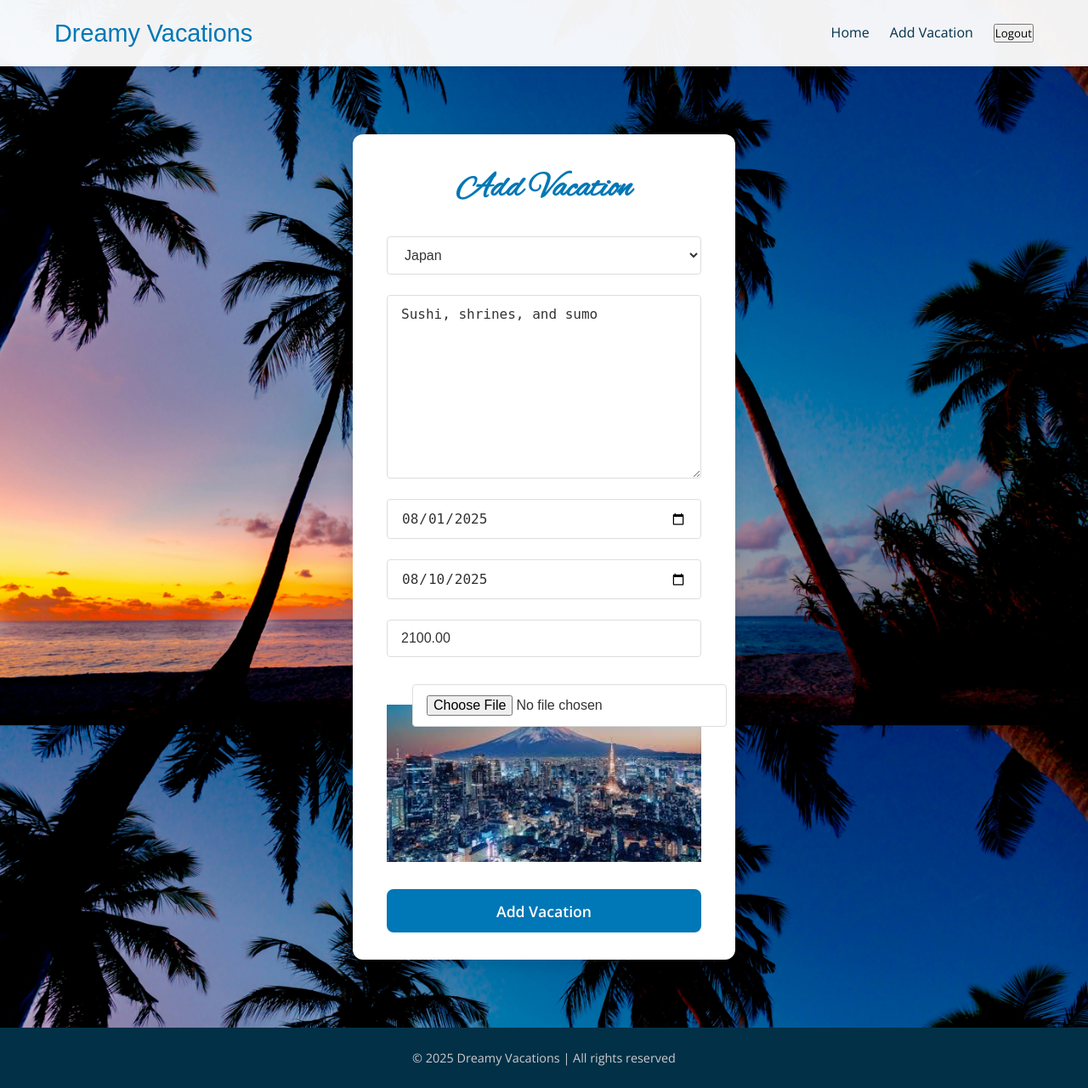
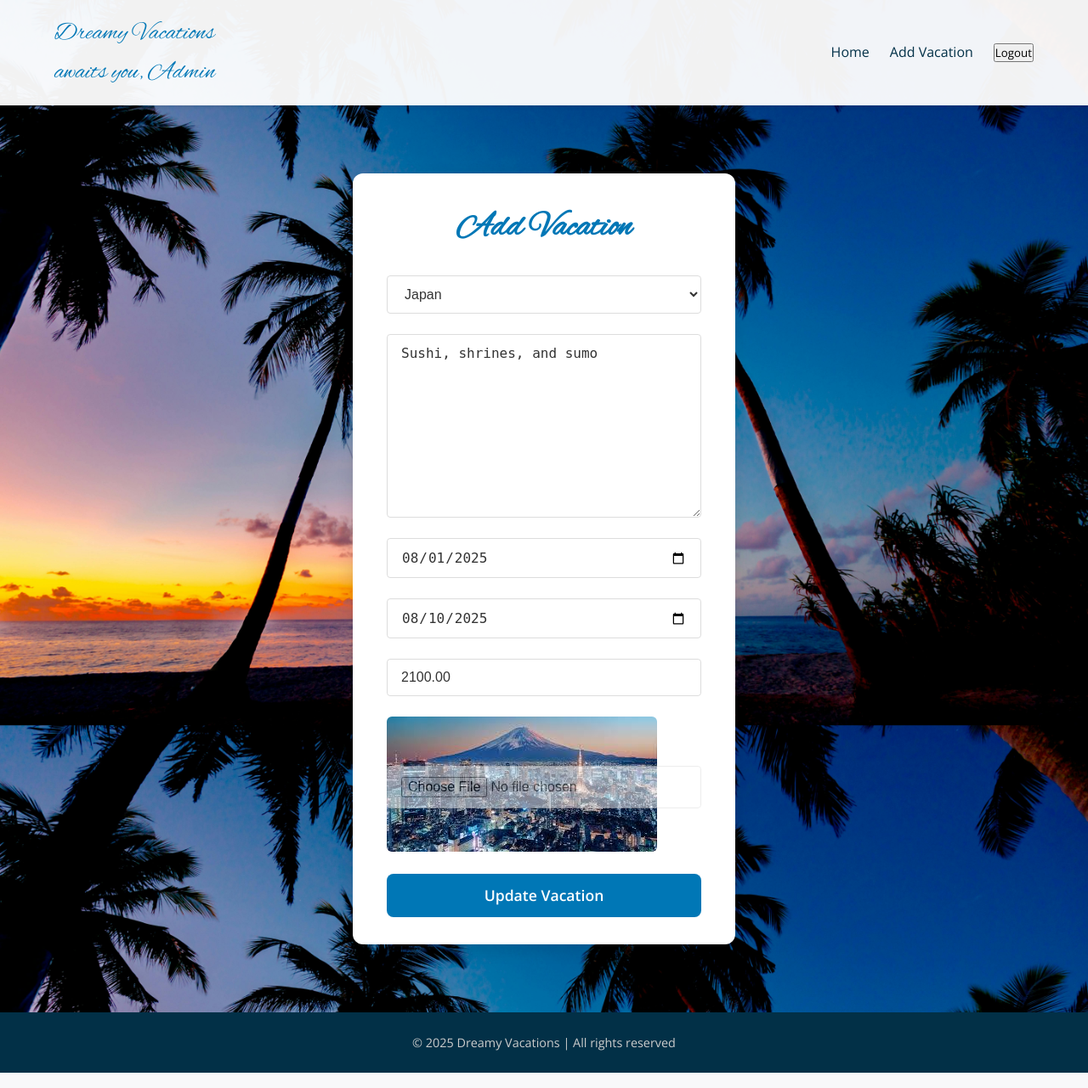
Before and after one commit to Meitar-Asaf/jbprojectdjango, a Django app: page /update/11/ in a window 1280 px wide. Shown: the whole page at 85% size. Run offline with Django 5.2, Linux system fonts and the light colour scheme; a user stored in the database is signed in; data comes from the database, SQL or seed files in the repository.

Commit message:
finished the update shit

```diff
--- a/static/css/style.css
+++ b/static/css/style.css
@@ -10,7 +10,7 @@
   --clr-accent: #ffd166;
   --clr-dark: #023047;
   --clr-light: #f1faee;
-  --ff-heading: 'Montserrat', sans-serif;
+  --ff-heading: 'Montserrat', 'Alex Brush';
   --ff-body: 'Lora', serif;
   --transition: 0.3s ease-in-out;
 }
@@ -60,6 +60,13 @@ body, p, a, li, button {
 .logo {
   font-family: var(--ff-heading);
   font-size: 1.8rem;
+  color: var(--clr-primary);
+  text-decoration: none;
+}
+
+small-logo {
+  font-family: var(--ff-heading);
+  font-size: 1rem;
   color: var(--clr-primary);
   text-decoration: none;
 }
@@ -127,19 +134,37 @@ body, p, a, li, button {
   padding: 2rem 0;
 }
 .image-container {
-  display: flex;
-  position: relative;
+  position: relative; /* שומר על המידות של התמונה */
   display: block;
-  overflow:visible;
-}
-.image-container-update{
-  padding: 2rem 0;
+
 }
 
 .image-container img {
-  width: 100%;
+  display:flex;
+  max-width: 100%;
   height: auto;
-  display: block;
+  border-radius: 6px;
+}
+
+.image-container .overlay-btn {
+  top: 50px;
+  position: absolute;
+  right:0%;
+  left: 0;
+  background-color: rgba(0,0,0,0.6);
+  color: white;
+  border: none;
+  border-radius: 4px;
+  font-size: 14px;
+  cursor: pointer;
+  opacity: 0.5;
+  padding: 0;
+  margin: 0;
+  width:inherit;
+}
+
+.image-container .overlay-btn:hover {
+  opacity: 1;
 }
 
 .overlay-text {
@@ -152,6 +177,8 @@ body, p, a, li, button {
   color: #fff;
   gap: 10px;
 }
+
+
 .overlay-text a{
   display: inline-block;
   font-size: small;
@@ -178,7 +205,7 @@ body, p, a, li, button {
 .card {
   background: #fff;
   border-radius: 8px;
-  overflow: hidden;
+  overflow:hidden;
   box-shadow: 0 4px 8px rgba(0,0,0,0.05);
   transition: transform var(--transition);
 }
--- a/templates/add_vacation.html
+++ b/templates/add_vacation.html
@@ -11,7 +11,7 @@
     {% if form.instance.image %}
     <div class="image-container image-container-update">
         <img src="{{ form.instance.image.url }}" alt="Image">
-        {{ field }}
+        <div class = "image-container-container">{{ field }}</div>
     </div>
     {% else %}
     {{ field }}
@@ -22,8 +22,12 @@
 
     {% endif %}
     {% endfor %}
+    {% if object %}
+    <br>
+    <button type="submit" class="btn-primary">Update Vacation</button>
+    {% else %}
     <button type="submit" class="btn-primary">Add Vacation</button>
-
+    {% endif %}
   </form>
 </div>
 
--- a/templates/home.html
+++ b/templates/home.html
@@ -27,7 +27,7 @@
                         {% else %}
                         <form action="{% if vacation.liked %}{% url 'unlike_vacation' %}{% else %}{% url 'like_vacation' %}{% endif %}" method="post">
                                 {% csrf_token %}
-                            <button type="submit" class="{% if vacation.liked %}like-btn liked{% else %}like-btn unliked{% endif %}" name="vacation_id" value="{{ vacation.id }}">{% if vacation.liked %}❤️{% else %}♡{% endif %}<span class="likes-count"> Likes {{ vacation.likes.count }}</span></button>
+                            <button type="submit" class="{% if vacation.liked %}like-btn liked{% else %}like-btn unliked{% endif %}" name="vacation_id" value="{{ vacation.id }}">{% if vacation.liked %}❤️{% else %}&#129293;{% endif %}<span class="likes-count"> Likes {{ vacation.likes.count }}</span></button>
                             </form>
                         {% endif %}
                     </div>
--- a/templates/layout.html
+++ b/templates/layout.html
@@ -13,7 +13,7 @@
 {% if user.is_authenticated %}
 <header class="header">
     <nav class="navbar container">
-        <div class="logo">Dreamy Vacations</div>
+        <div class="logo">Dreamy Vacations <div class = "small-logo">awaits you, {{ user.first_name }}</div></div>
         <ul class="nav-links">
             <li><a href="{% url 'home' %}">Home</a></li>
             {% if user.is_staff %}
--- a/vacations_app/froms.py
+++ b/vacations_app/froms.py
@@ -12,16 +12,9 @@ class VacationForm(forms.ModelForm):
     country = forms.ModelChoiceField(queryset=Country.objects.all(), required=True, label='Country')
     start_date = forms.DateField(widget = forms.DateInput(attrs={'min': date.today().isoformat(), "type": 'date'}), required=True, label='Start Date')
     end_date = forms.DateField(widget = forms.DateInput(attrs={'min': date.today().isoformat(), "type": 'date'}), required=True, label='End Date')
-    price = forms.DecimalField(max_digits=10, decimal_places=2, validators=[MinValueValidator(0), MaxValueValidator(10000)], required=True, label='Price', widget=forms.NumberInput(attrs={'type': 'number'}))
+    price = forms.DecimalField(max_digits=10, decimal_places=2, validators=[MinValueValidator(0, message="Price must be greater than 0"), MaxValueValidator(10000, message="Price must be less than 10000")], required=True, label='Price', widget=forms.NumberInput(attrs={'type': 'number'}))
     image = forms.ImageField(required=True, label='Image', widget=forms.FileInput(attrs={'type': 'file'}))
 
-    def clean(self):
-        cleaned_data = super().clean()
-        start_date = cleaned_data.get('start_date')
-        end_date = cleaned_data.get('end_date')
-
-        if start_date and end_date and start_date > end_date:
-            raise forms.ValidationError("Start date must be before end date.")
 
 
     class Meta:
@@ -32,7 +25,10 @@ class VacationForm(forms.ModelForm):
         self.fields['country'].empty_label = None
 
 class UpdateVacationForm(VacationForm):
-    image = forms.ImageField(required=False, label='Image', widget=forms.FileInput(attrs={'type': 'file', "class": "form-control overlay-text"}))
+    image = forms.ImageField(required=False, label='Image', widget=forms.FileInput(attrs={'type': 'file', "class": "overlay-btn"}))
+    start_date = forms.DateField(widget = forms.DateInput(attrs={"type": 'date'}), required=True, label='Start Date')
+    end_date = forms.DateField(widget = forms.DateInput(attrs={"type": 'date'}), required=True, label='End Date')
+
 class CountryForm(forms.ModelForm):
     class Meta:
         model = Country
--- a/vacations_app/models.py
+++ b/vacations_app/models.py
@@ -14,24 +14,8 @@ class Country(models.Model):
         """
         return self.country_name
 
-def validate_date(start_date: date, end_date: date) -> None:
-    """
-    Validate a start and end date of a vacation.
 
-    This function checks if the start date is in the future and if the
-    end date is after the start date. If either of these conditions is
-    not met, it raises a ValidationError.
 
-    :param start_date: The start date of the vacation
-    :param end_date: The end date of the vacation
-    :raises ValidationError: If the start date is not in the future or
-        the end date is not after the start date
-    """
-    if start_date <= date.today():
-        raise ValidationError("Start date must be in the future.")
-    if end_date <= start_date:
-
-        raise ValidationError("End date must be after start date.")
 
 
 
@@ -45,18 +29,35 @@ class Vacation(models.Model):
 
     def clean(self):
         """
-        Validate the start and end dates of the vacation.
+        This method is called by Django's model validation system to
+        perform any custom validation. It is called after the model's
+        built-in validation has been performed.
 
-        This method first calls the parent class' clean method to perform
-        any validation that needs to be done, then calls the
-        validate_date function to check that the start date is in the
-        future and that the end date is after the start date.
+        This method raises a ValidationError if any of the following
+        conditions are not met:
 
-        :raises ValidationError: If the start date is not in the future or
-            the end date is not after the start date
+        - start_date is in the future
+        - end_date is after start_date
+        - price is greater than 0
+        - price is less than 10000
+        - description is at least 10 characters long
+        - image is not None
         """
         super().clean()
-        validate_date(self.start_date, self.end_date)
+        if not self.pk:
+            if self.start_date <= date.today():
+                raise ValidationError("Start date must be in the future.")
+            if self.image is None:
+                raise ValidationError("Image is required.")
+        if self.end_date <= self.start_date:
+            raise ValidationError("End date must be after start date.")
+        if self.price < 0:
+            raise ValidationError("Price must be greater than 0")
+        if self.price > 10000:
+            raise ValidationError("Price must be less than 10000")
+        if len(self.description) < 10:
+            raise ValidationError("Description must be at least 10 characters long.")
+
     class Meta:
         unique_together = ('country', 'start_date', 'end_date')
 
--- a/vacations_app/views.py
+++ b/vacations_app/views.py
@@ -33,6 +33,7 @@ class UpdateVacationView(LoginRequiredMixin,StaffuserRequiredMixin,UpdateView):
     template_name = 'add_vacation.html'
     form_class = UpdateVacationForm
     model = Vacation
+    success_url = reverse_lazy('home')
 class CreateVacationView(LoginRequiredMixin,StaffuserRequiredMixin,CreateView):
     template_name = 'add_vacation.html'
     form_class = VacationForm
```
Also changed, not shown: uploads/uploads/Mr_mercedes.jpg (added).
